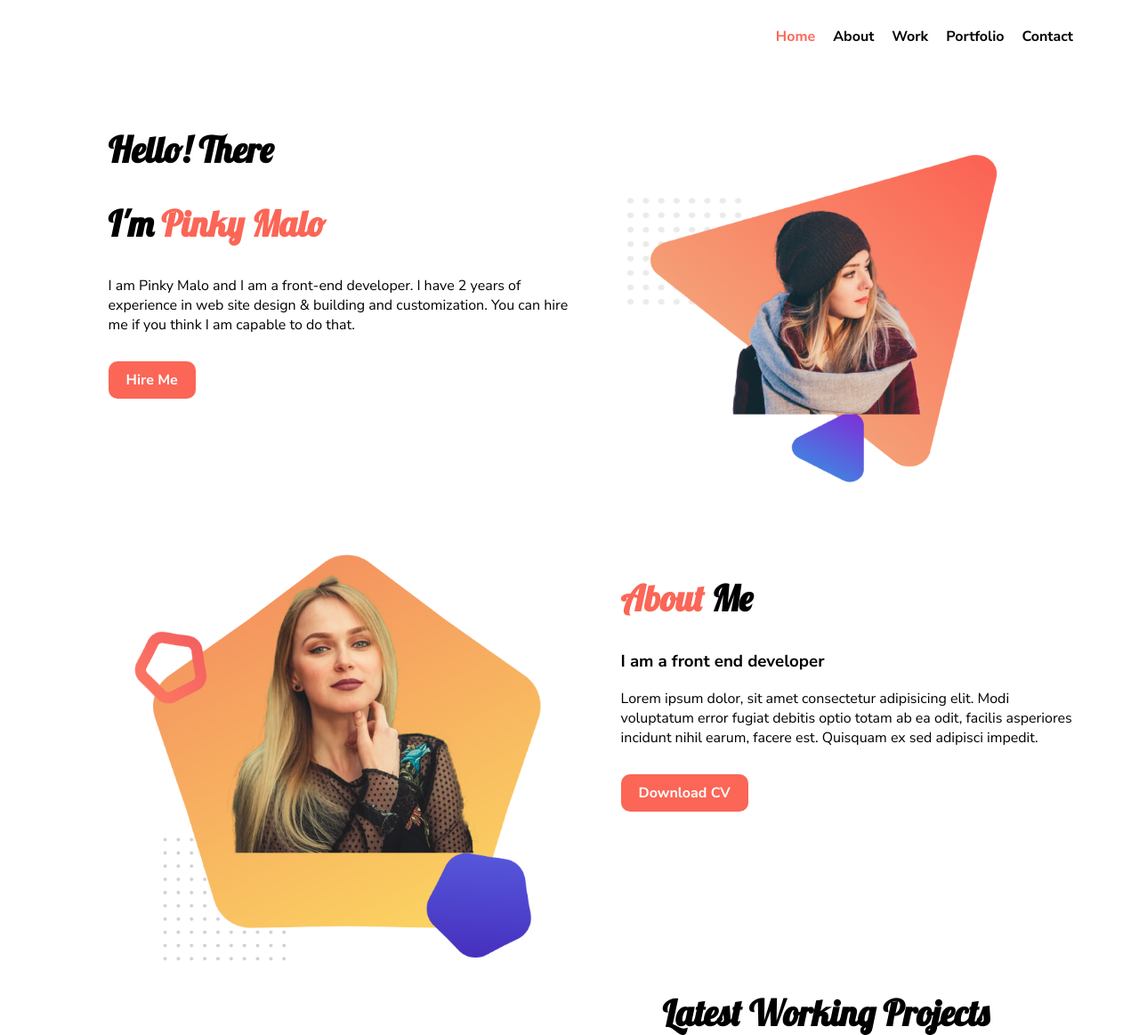
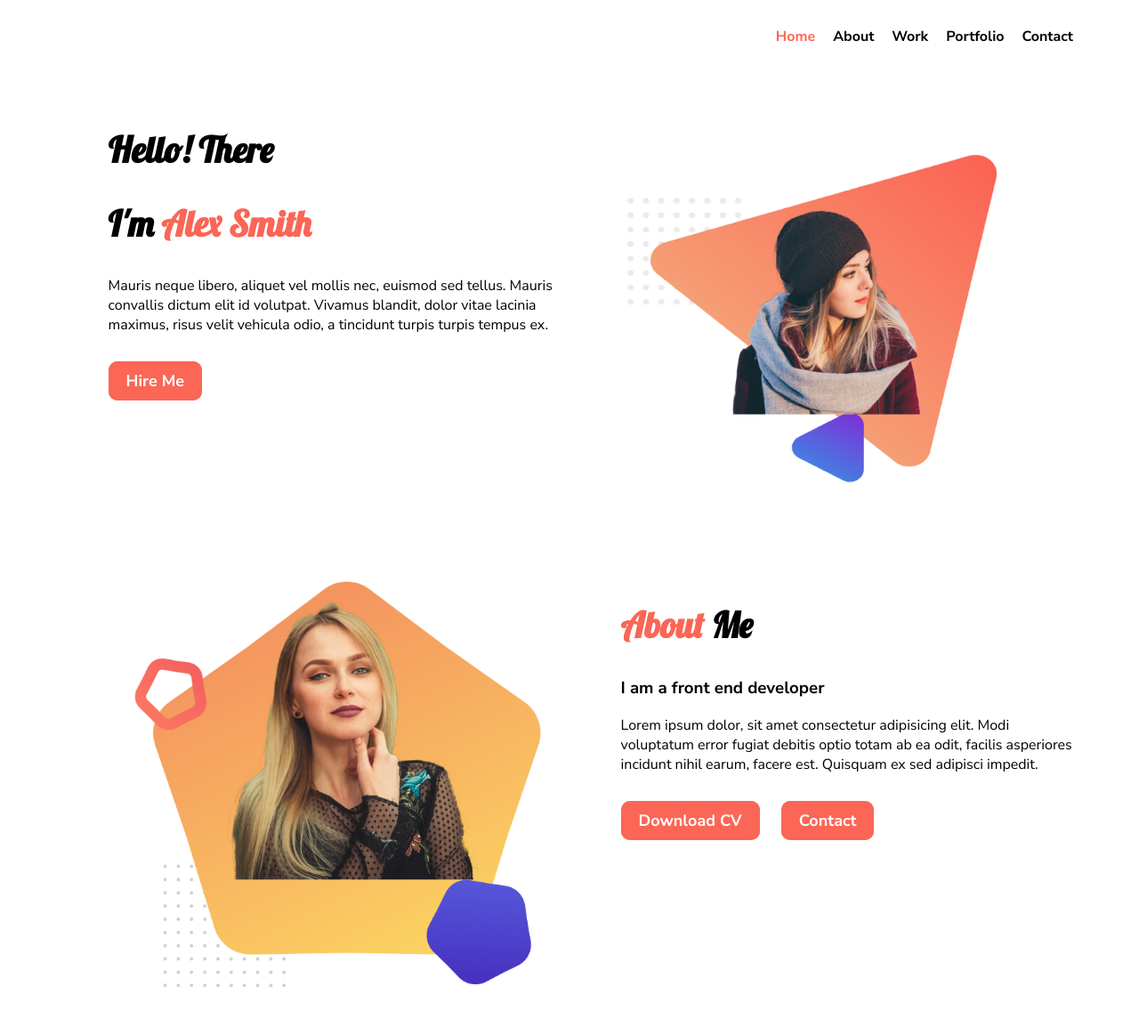
Before and after one commit to pinky50/personal-portfolio, a plain HTML site: page index.html in a window 1280 px wide. Shown: the top 1163 px of the page at 89% size. Drawn offline with Linux system fonts and the light colour scheme.

Commit message:
latast work issu sloved

```diff
--- a/index.html
+++ b/index.html
@@ -29,8 +29,8 @@
    <section class="top-banner section-divider">
         <div class="width-half">
             <h1>Hello! There</h1>
-            <h1>I'm <span class="text-highlight">Pinky Malo</span></h1>
-            <p>I am Pinky Malo and I am a front-end developer. I have 2 years of experience in web site design & building and customization. You can hire me if you think I am capable to do that.</p>
+            <h1>I'm <span class="text-highlight">Alex Smith</span></h1>
+            <p>Mauris neque libero, aliquet vel mollis nec, euismod sed tellus. Mauris convallis dictum elit id volutpat. Vivamus blandit, dolor vitae lacinia maximus, risus velit vehicula odio, a tincidunt turpis turpis tempus ex.</p>
             <div class="link-button">
                 <a href="https://web.programming-hero.com/" target="_blank"> Hire Me</a>
             </div>
@@ -54,7 +54,8 @@
         <h3>I am a front end developer</h3>
         <p>Lorem ipsum dolor, sit amet consectetur adipisicing elit. Modi voluptatum error fugiat debitis optio totam ab ea odit, facilis asperiores incidunt nihil earum, facere est. Quisquam ex sed adipisci impedit.</p>
         <div class="link-button">
-            <a href="https://web.programming-hero.com/" target="_blank"> Download CV</a>
+            <a href="#!" target="_blank"> Download CV</a>
+            <a href="#contact" target="_blank" style="margin-left: 20px;"> Contact</a>
          </div>
        </div>
    </section>
@@ -63,26 +64,26 @@
 
 <!-- latest work section start here -->
 
-    <section class="latest-work-section">
+    <section class="latest-work-section section-divider">
         <div class="section-header">
-            <h1>Latest Working Projects</h1>
+            <h1><span class="text-highlight">Latest</span> Projects</h1>
         </div>
 
         <div class="latest-work">
             <img src="images/work3.jpg" alt="">
-            <h2>Personal Portfolio</h2>
+            <h2 class="text-highlight">Personal Portfolio</h2>
             <p>Lorem, ipsum dolor sit amet consectetur adipisicing elit. Aut nulla quaerat dolores laborum doloribus quos laboriosam saepe</p>
         </div>
 
         <div class="latest-work">
             <img src="images/work.jpg" alt="">
-            <h2>Corporate Website</h2>
+            <h2 class="text-highlight">Corporate Website</h2>
             <p>Lorem, ipsum dolor sit amet consectetur adipisicing elit. Aut nulla quaerat dolores laborum doloribus quos laboriosam saepe</p>
         </div>
 
         <div class="latest-work">
             <img src="images/work2.jpg" alt="">
-            <h2>React Website</h2>
+            <h2 class="text-highlight">React Website</h2>
             <p>Lorem, ipsum dolor sit amet consectetur adipisicing elit. Aut nulla quaerat dolores laborum doloribus quos laboriosam saepe</p>
         </div>
 
@@ -92,7 +93,7 @@
 
 <!-- contact section start here -->
 
-    <section class="contact-form">
+    <section id="contact" class="contact-form section-divider">
 
         <div class="section-header">
             <h1><span class="text-highlight">Contact</span> Me</h1>
--- a/style.css
+++ b/style.css
@@ -14,7 +14,8 @@ body{
     margin: 0 5%;
 }
 .section-divider{
-    margin: 40px 0;
+    margin: 30px 0;
+    overflow: hidden;
 }
 
 /* global css end here */
@@ -76,13 +77,15 @@ img{
     margin-top: 40px;
 }
 .link-button a{
-    padding: 10px 20px;
+    padding: 8px 18px;
     color: white;
     background-color: #FB6656;
+    border:2px solid  #FB6656;
     border-radius: 10px;
     text-decoration: none;
     margin-top: 20px;
     font-weight: bold;
+    font-size: 18px;
 }
 .link-button a:hover{
     background-color: white;
@@ -93,7 +96,7 @@ img{
 
 .section-header h1{
     text-align: center;
-    margin: 50px 0;
+    margin: 30px 0;
 }
 
 /* banner section end here */
@@ -221,3 +224,10 @@ input[type=text], select, textarea {
   }
 
   /* footer section end here */
+
+  /* .latest-work-section{
+      overflow: hidden;
+  }
+  .section-divider, .width-half{
+      overflow: hidden;
+  } */
```
